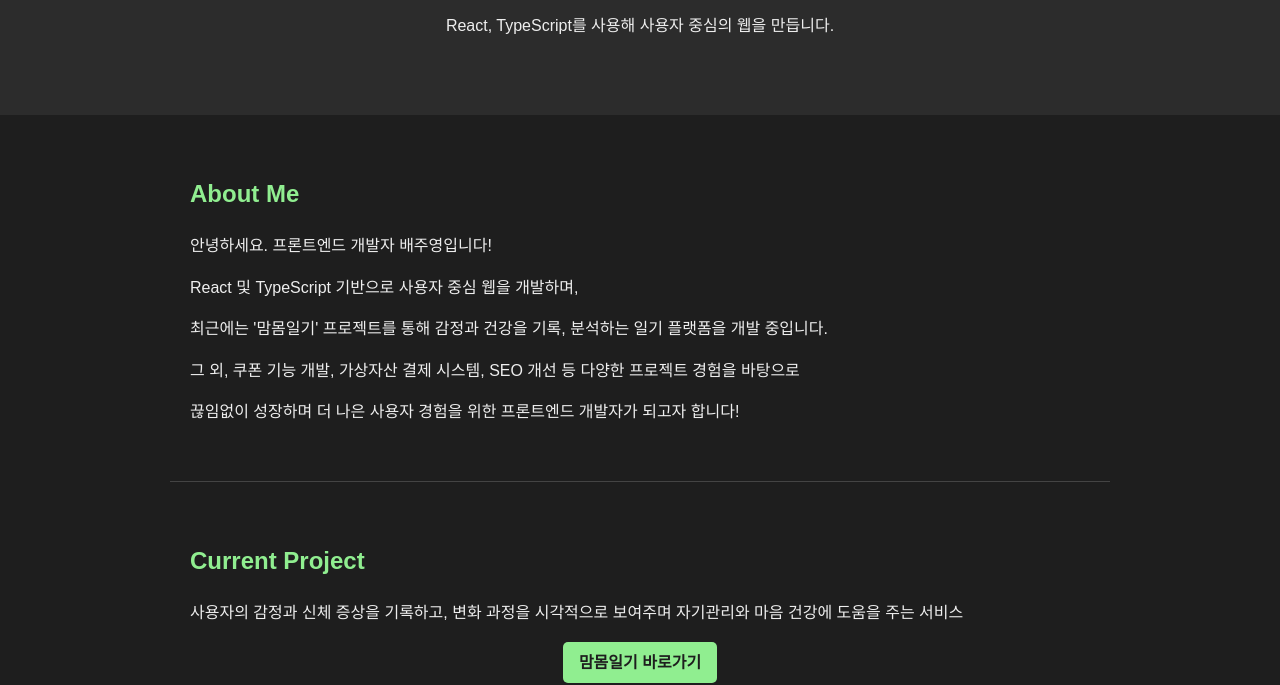
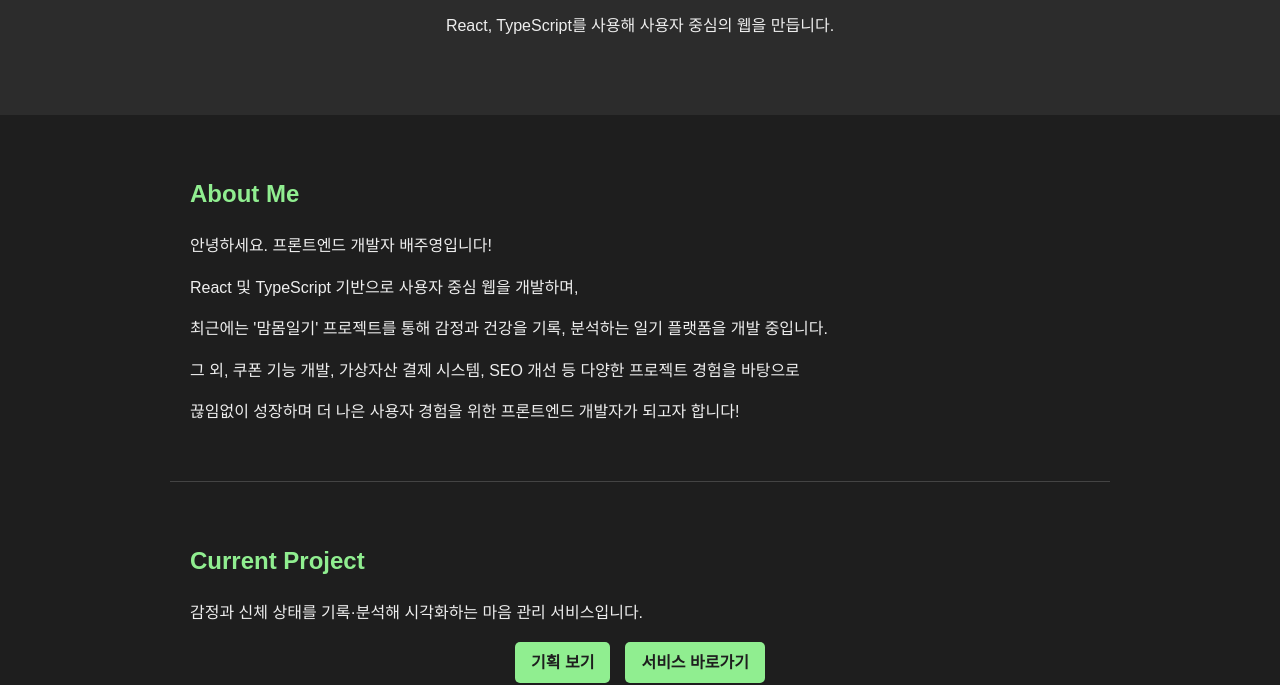
Before and after one commit to Baeju0/Baeju0.github.io, a plain HTML site: page index.html in a window 1280 px wide. Shown: the part 268-953 px from the top of the page. Drawn offline with Linux system fonts and the light colour scheme.

Commit message:
기획 문서 링크 추가

```diff
--- a/index.html
+++ b/index.html
@@ -33,8 +33,11 @@
 
   <section id="current-project" class="current-project">
     <h2>Current Project</h2>
-    <p>사용자의 감정과 신체 증상을 기록하고, 변화 과정을 시각적으로 보여주며 자기관리와 마음 건강에 도움을 주는 서비스</p>
-    <a href="https://mammom.pages.dev" target="_blank" class="button-link">맘몸일기 바로가기</a>
+    <p>감정과 신체 상태를 기록·분석해 시각화하는 마음 관리 서비스입니다.</p>
+    <div class="button-container">
+      <a href="https://www.notion.so/1cfffc391b1d80bcbd3adfe86f3392e3?pvs=4" class="button-link">기획 보기</a>
+      <a href="https://mammom.pages.dev" target="_blank" class="button-link">서비스 바로가기</a>
+    </div>
   </section>
 
   <section id="projects" class="projects">
--- a/style.css
+++ b/style.css
@@ -105,14 +105,27 @@ nav a:hover {
   background-color: #76c876;
 }
 
-.hero .button-link,
-.current-project .button-link {
-  display: block;
+.button-container {
+  display: flex;
+  justify-content: center;
+  align-items: center;
+  gap: 15px;
+  margin-top: 10px;
+}
+
+.hero .button-link {
+ display: block;
   width: -moz-fit-content;
   width: fit-content;
   margin-left: auto;
   margin-right: auto;
 }
+
+.current-project .button-link {
+  width: -moz-fit-content;
+  width: fit-content;
+}
+
 
 footer {
   text-align: center;
```
